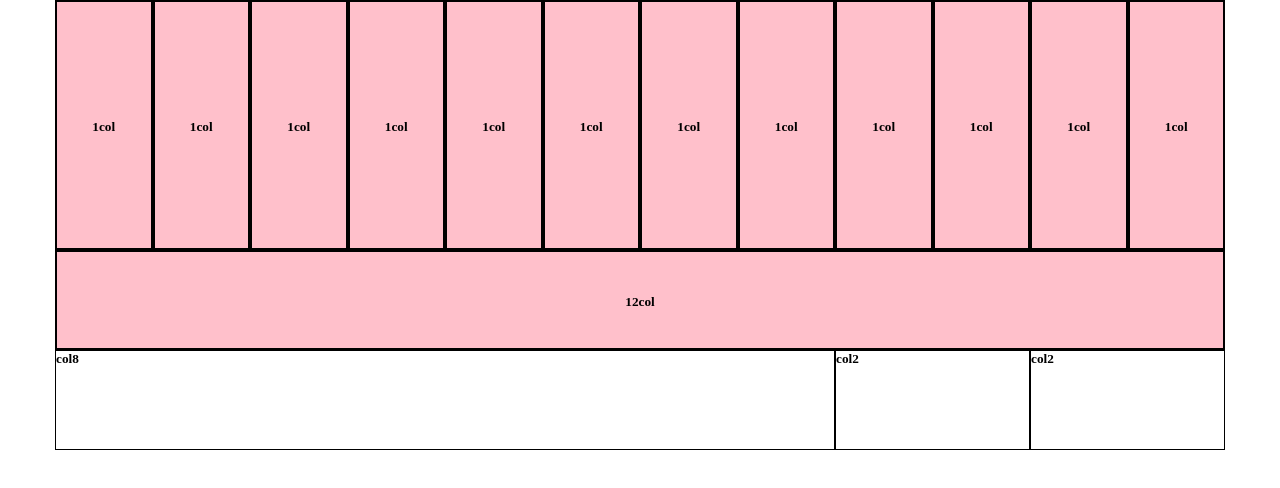
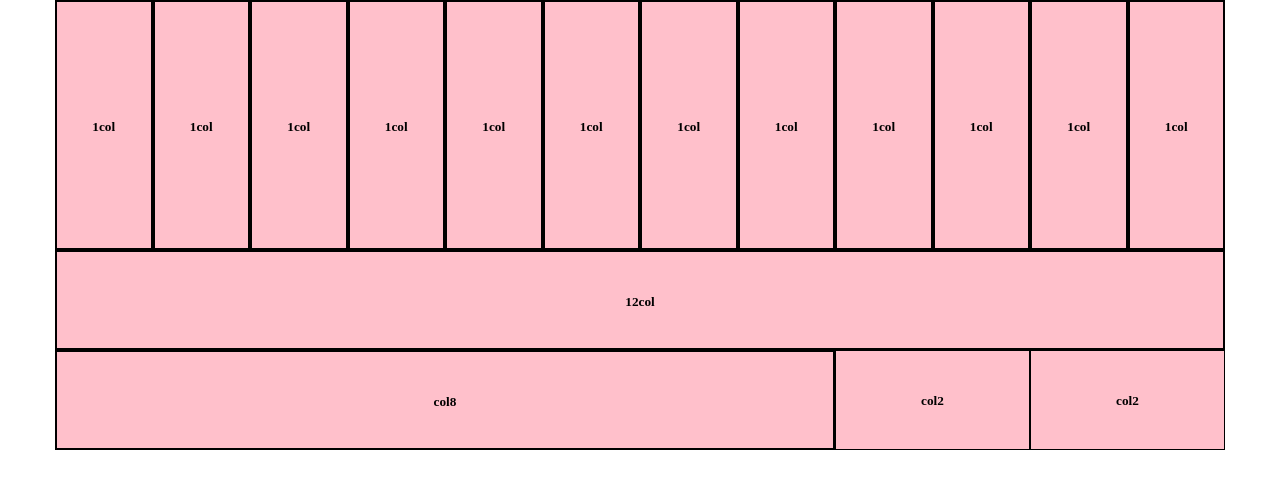
Before and after one commit to GiuseppeCutrano/html-css-12bool, a plain HTML site: page index.html in a window 1280 px wide. Drawn offline with Linux system fonts and the light colour scheme.

Commit message:
fatta anche la terza riga

```diff
--- a/css/style.css
+++ b/css/style.css
@@ -28,3 +28,11 @@
   width: 100%;
 
 }
+
+.container .col-8, .col-2{
+  background-color: pink;
+  border: 2px solid black;
+  text-align: center;
+  height: 100px;
+  line-height: 100px;
+}
```
